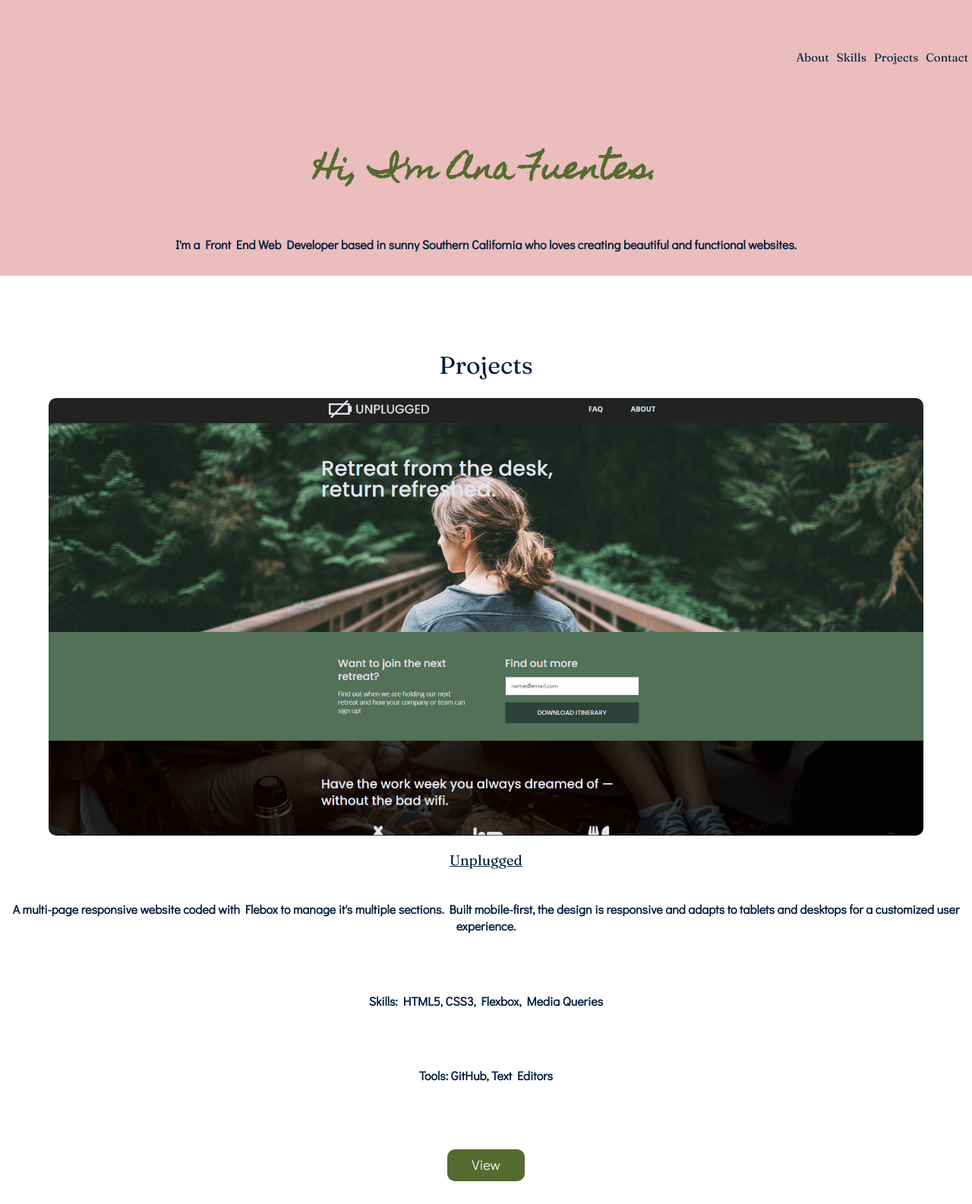
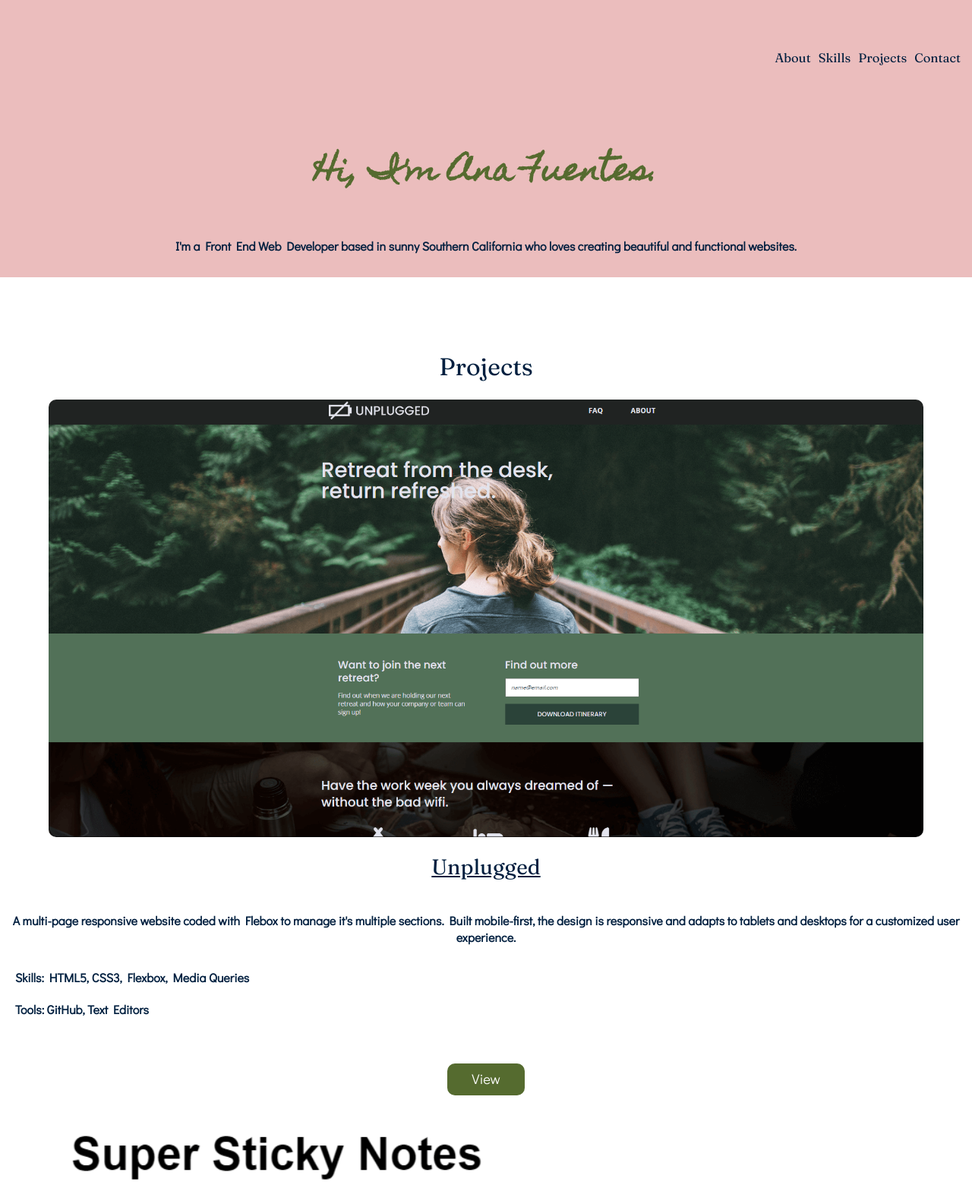
Before and after one commit to anabfuentes/my-portfolio, a plain HTML site: page index.html in a window 1280 px wide. Shown: the top 1585 px of the page at 76% size. Drawn offline with Linux system fonts and the light colour scheme.

Commit message:
Edited spacing in main section, added breakpoints

```diff
--- a/css/main.css
+++ b/css/main.css
@@ -2,9 +2,12 @@
 html {
     font-size: 16px;
     line-height: 1.4;
+
 }
 
 body {
+    display: flex;
+    justify-content: center;
     font-size: 1em;
     font-family: 'Didact Gothic', sans-serif;
     color: #001F3F;
@@ -17,7 +20,7 @@ ul,
 ol {
     list-style: none;
     font-family: 'Fraunces', serif;
-    font-size: .825em;
+    font-size: .9em;
     padding: 0;
 }
 
@@ -42,6 +45,7 @@ h4 {
     font-weight: 400;
     text-align: center;
     width: 100%;
+    font-size: 1.75em;
 }
 
 p {
@@ -108,7 +112,7 @@ header nav ul {
     flex-flow: row wrap;
     align-items: flex-start;
     padding: 30px 0 60px 0;
-    margin: 0;
+    margin: 0 10px;
 }
 
 header nav ul li {
@@ -139,9 +143,16 @@ header p {
     margin: 0;
 }
 
-.project-description {
+.projects-wrapper p {
+    margin: 0 20px;
+    padding: 0 0 20px 0;
+    text-align: left;
+}
+
+.projects-wrapper .project-description {
     margin: 0;
     padding: 0 0 30px 0;
+    text-align: center;
 }
 
 .projects-wrapper form {
@@ -178,6 +189,13 @@ header p {
 .about {
     background-color: #EBBDBD;
     margin: 0;
+    width: 100%;
+}
+
+
+
+.about h4 {
+    font-size: 1.5em;
 }
 
 /************************* Footer Styles (Mobile) ***********************/
@@ -236,19 +254,7 @@ footer h2 {
 
 /************************** Tablet Styles *******************************/
 
-@media only screen and (min-width: 768px) {
-
-
-header nav ul {
-        display: flex;
-        justify-content: flex-end;
-        padding-bottom: 80px;
-}
-
-header nav ul li {
-    font-weight: 500;
-    font-size: 1.15em;
-}
+@media only screen and (min-width: 481px) {
 
 .skill-text h3,
 .skill-text {
@@ -264,4 +270,15 @@ header nav ul li {
 
 @media only screen and (min-width: 1200px) {
 
+header nav ul {
+        display: flex;
+        justify-content: flex-end;
+        padding-bottom: 80px;
 }
+
+header nav ul li {
+    font-weight: 500;
+    font-size: 1.15em;
+}
+
+}
```
Also changed, not shown: index.html (+1 -3 lines).
